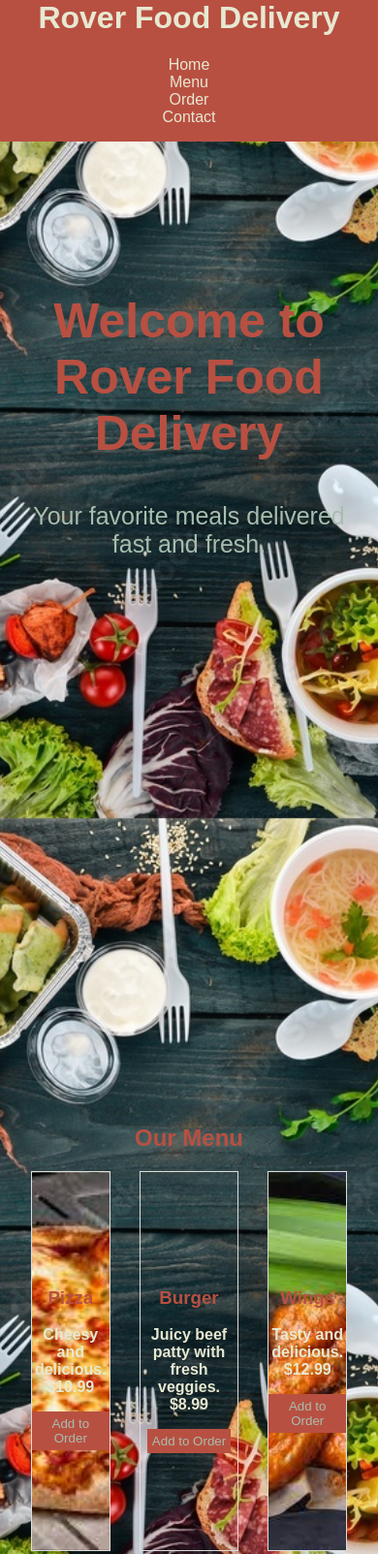
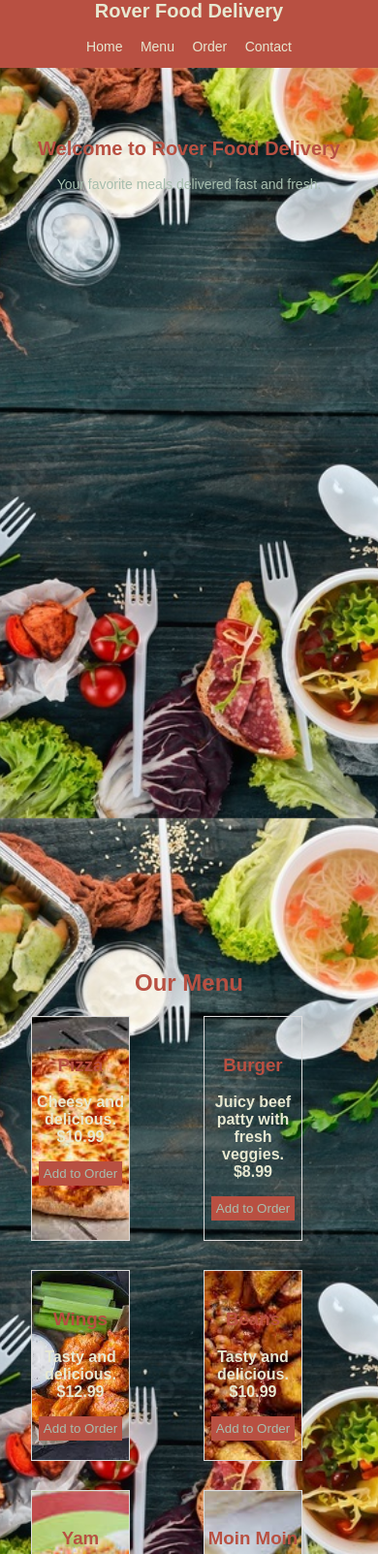
Before and after one commit to Oluwasemilore00/Rover-Food-Delivery, a plain HTML site: page index.html in a window 390 px wide. Shown: the top 1603 px of the page at 97% size. Drawn offline with Linux system fonts and the light colour scheme.

Commit message:
Update style.css

```diff
--- a/style.css
+++ b/style.css
@@ -201,3 +201,47 @@ footer {
     text-align: center;
     padding: 1rem 0;
 }
+@media (max-width: 600px){
+    header{
+        max-height: 70px;
+        position: fixed;
+    }
+    header h1{
+        font-size: 20px;
+    }
+    .homes{
+        text-align: center;
+        height: 100vh;
+        padding-top: 40px;
+    }
+    .homes h2{
+        font-size: 20px;
+    }
+    .homes p{
+        font-size: 14px;
+    }
+    nav ul li {
+        display: inline-flex;
+        margin: 0;
+        font-size: 14px;
+        padding: 0 7px;
+    }
+    .semi{
+        display: grid;
+        grid-template-columns: 1fr 1fr;
+        column-gap: 30px;
+        row-gap: 30px;
+    }
+    .menu-item {
+        border: 1px solid #ddd;
+        padding-bottom: 20px;
+        padding-top: 20px;
+        display: inline-block;
+        max-width: 100px;
+        max-height: 200px;
+        font-weight: 600;
+        color: #E7E8D1;
+        align-items: center;
+    }
+
+}
```
